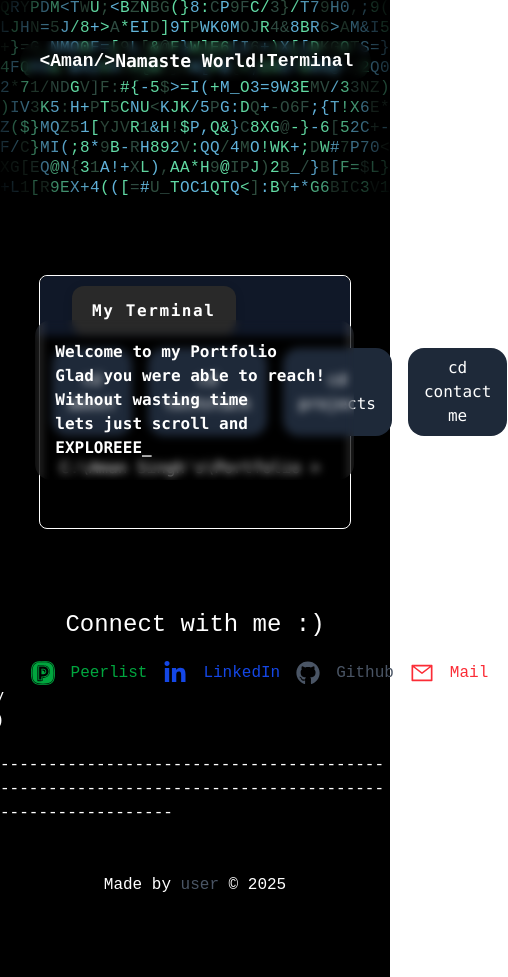
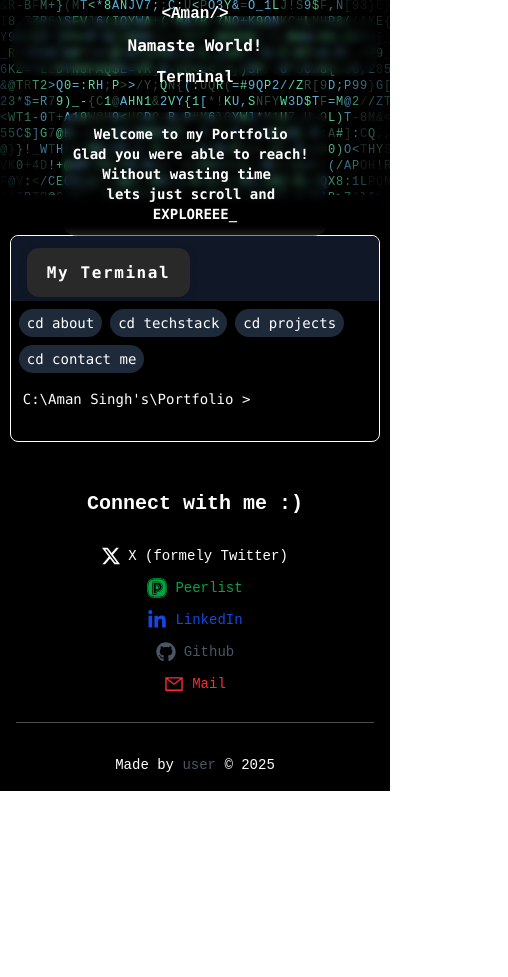
Before and after one commit to SinghAman21/portfolio, a React (Vite) app: page / in a window 390 px wide. Shown: the whole page, 508 px wide, since content can reach past the window. After the commit the page ends 844 px from the top, so only its background shows below. Built offline with nearby package versions, Linux system fonts and the light colour scheme.

Commit message:
responsiveness check

```diff
--- a/src/sections/terminal.tsx
+++ b/src/sections/terminal.tsx
@@ -30,37 +30,62 @@ export default function Terminal() {
 
   return (
     <>
-    <div className='flex justify-center items-start h-auto pt-20'>
-    <div className='bg-terminal-bg text-white font-mono h-auto w-[80vw] rounded-lg shadow-lg border border-white-700 mx-auto'>
+      <div className='flex justify-center items-start h-auto pt-10 sm:pt-20'>
+        <div className='bg-terminal-bg text-white font-mono h-auto
+          w-[95vw] sm:w-[90vw] lg:w-[80vw] rounded-lg shadow-lg
+          border border-white-700 mx-auto'>
+
           {/* Terminal Header */}
-      <div className='flex items-center justify-between bg-gray-900 px-4 py-2 rounded-t-lg h-15'>
-        <span className='text-white font-semibold'><button className="ui-btn rounded-xl relative top-1 left-4">
-          <span>
-            My Terminal
+          <div className='flex items-center justify-between bg-gray-900
+            px-2 sm:px-4 py-2 rounded-t-lg h-auto sm:h-15'>
+            <span className='text-white font-semibold'>
+              <button className="ui-btn rounded-xl relative
+                top-1 left-2 sm:left-4 text-sm sm:text-base">
+                <span>My Terminal</span>
+              </button>
             </span>
-        </button></span>
-        <div className='flex space-x-2'>
-          {/* <Minus size={18} className='text-yellow-500 cursor-pointer hover:text-yellow-400' />
-          <Square size={18} className='text-blue-500 cursor-pointer hover:text-blue-400' />
-          <X size={18} className='text-red-500 cursor-pointer hover:text-red-400' /> */}
-        </div>
           </div>
 
           {/* Terminal Body */}
-      <div className='flex flex-col p-3 space-y-3'>
+          <div className='flex flex-col p-2 sm:p-3 space-y-3'>
             {/* Navigation Buttons */}
-        <div className='flex space-x-4'>
-          <button className='bg-gray-800 hover:bg-gray-700 text-white px-4 py-2 rounded-2xl transition' onClick={() => handleButtonClick('about_me')}>cd about </button>
-          <button className='bg-gray-800 hover:bg-gray-700 text-white px-4 py-2 rounded-2xl transition' onClick={() => handleButtonClick('techstack')}>cd techstack</button>
-          <button className='bg-gray-800 hover:bg-gray-700 text-white px-4 py-2 rounded-2xl transition' onClick={() => handleButtonClick('projects')}>cd projects</button>
-          <button className='bg-gray-800 hover:bg-gray-700 text-white px-4 py-2 rounded-2xl transition' onClick={() => handleButtonClick('contact_me')}>cd contact me</button>
+            <div className='flex flex-wrap gap-2 sm:gap-4'>
+              <button className='bg-gray-800 hover:bg-gray-700 text-white
+                px-2 sm:px-4 py-1 sm:py-2 rounded-2xl transition
+                text-sm sm:text-base whitespace-nowrap cursor-pointer'
+                onClick={() => handleButtonClick('about_me')}>
+                cd about
+              </button>
+              <button className='bg-gray-800 hover:bg-gray-700 text-white
+                px-2 sm:px-4 py-1 sm:py-2 rounded-2xl transition
+                text-sm sm:text-base whitespace-nowrap cursor-pointer'
+                onClick={() => handleButtonClick('techstack')}>
+                cd techstack
+              </button>
+              <button className='bg-gray-800 hover:bg-gray-700 text-white
+                px-2 sm:px-4 py-1 sm:py-2 rounded-2xl transition
+                text-sm sm:text-base whitespace-nowrap cursor-pointer'
+                onClick={() => handleButtonClick('projects')}>
+                cd projects
+              </button>
+              <button className='bg-gray-800 hover:bg-gray-700 text-white
+                px-2 sm:px-4 py-1 sm:py-2 rounded-2xl transition
+                text-sm sm:text-base whitespace-nowrap cursor-pointer'
+                onClick={() => handleButtonClick('contact_me')}>
+                cd contact me
+              </button>
             </div>
 
             {/* Command Display */}
-        <code className=' p-2 rounded w-fit'>{path} &gt; {command}</code>
+            <code className='p-1 sm:p-2 rounded w-fit text-sm sm:text-base
+              break-all sm:break-normal'>
+              {path} &gt; {command}
+            </code>
 
             {/* Display Dynamic Content */}
-        <div className='p-2 rounded'>{showContent}</div>
+            <div className='p-1 sm:p-2 rounded overflow-x-auto'>
+              {showContent}
+            </div>
           </div>
         </div>
       </div>
--- a/src/support-components/FallingText.tsx
+++ b/src/support-components/FallingText.tsx
@@ -1,6 +1,12 @@
 import { useRef, useState, useEffect } from "react";
 // import Matter from "matter-js";
 import Matter from "matter-js";
+
+interface FontSize {
+    mobile: string;
+    tablet: string;
+    desktop: string;
+}
 
 interface FallingTextProps {
     text?: string;
@@ -11,7 +17,8 @@ interface FallingTextProps {
     wireframes?: boolean;
     gravity?: number;
     mouseConstraintStiffness?: number;
-    fontSize?: string;
+    fontSize?: string | number | FontSize;
+    containerClassName?: string;
 }
 
 const FallingText: React.FC<FallingTextProps> = ({
@@ -23,7 +30,8 @@ const FallingText: React.FC<FallingTextProps> = ({
     wireframes = false,
     gravity = 1,
     mouseConstraintStiffness = 0.2,
-    fontSize = "1rem"
+    fontSize = "1rem",
+    containerClassName = ""
 }) => {
     const containerRef = useRef<HTMLDivElement | null>(null);
     const textRef = useRef<HTMLDivElement | null>(null);
@@ -198,10 +206,21 @@ const FallingText: React.FC<FallingTextProps> = ({
         }
     };
 
+    const getFontSize = () => {
+        if (typeof fontSize === 'string' || typeof fontSize === 'number') {
+            return fontSize;
+        }
+
+        const width = window.innerWidth;
+        if (width <= 425) return fontSize.mobile;
+        if (width <= 1024) return fontSize.tablet;
+        return fontSize.desktop;
+    };
+
     return (
         <div
             ref={containerRef}
-            className="falling-text-container"
+            className={`falling-text-container ${containerClassName}`}
             onClick={trigger === "click" ? handleTrigger : undefined}
             onMouseOver={trigger === "hover" ? handleTrigger : undefined}
             style={{
@@ -213,7 +232,7 @@ const FallingText: React.FC<FallingTextProps> = ({
                 ref={textRef}
                 className="falling-text-target"
                 style={{
-                    fontSize: fontSize,
+                    fontSize: getFontSize(),
                     lineHeight: 1.4,
                 }}
             />
--- a/src/support-components/Headog.tsx
+++ b/src/support-components/Headog.tsx
@@ -41,24 +41,38 @@ EXPLOREEEE!`
   }, [cursorIndex, isTyping, isTyping2, text, text2]);
   return (
     <>
-      <div className='text-white z-10 absolute top-10 flex items-center justify-center w-full h-[5vh]'>
-        <nav className='h-10 bg-opacity-50 backdrop-blur-xs rounded-3xl p-5 w-[90vw] flex justify-between items-center'>
-          <a className="text-white text-lg font-bold cursor-pointer" onClick={()=>{
-            window.location.reload();
+    <div className='absolute top-0 left-0 w-full h-full z-50 pointer-events-none sm:h-[50vh]'>
+      <div className='text-white z-10 absolute top-4 sm: flex items-center justify-center w-full'>
+        <nav className='h-15 min-h-[40px] backdrop-blur-xs rounded-3xl
+           sm:p-5 w-[95vw] sm:w-[90vw] flex flex-col sm:flex-row
+          justify-center sm:justify-between items-center gap-2 sm:gap-0 pointer-events-auto'>
+
+          <a className="text-white text-base sm:text-lg font-bold cursor-pointer"
+            onClick={()=>{
+              window.location.reload();
           }}>&lt;Aman/&gt;</a>
-          <a  className="text-white text-lg font-bold">
-            <pre>
+
+          <a className="text-white text-base sm:text-lg font-bold">
+            <pre className="text-center">
               {typedText}{isTyping ? <span style={{animation: 'cursor 0.5s infinite'}}>_</span> : ''}
             </pre>
           </a>
-          <a  className="text-white text-lg font-bold cursor-pointer" onClick={scrollToTerminal}>Terminal</a>
+
+          <a className="text-white text-base sm:text-lg font-bold cursor-pointer"
+            onClick={scrollToTerminal}>
+            Terminal
+          </a>
         </nav>
+      </div>
 
+      <div className='flex items-center justify-center w-full h-auto px-4'>
+        <pre className='text-white z-10 relative top-[7rem] sm:top-[20rem]
+          p-3 sm: backdrop-blur-xs  rounded-2xl font-bold
+          text-sm sm:text-base text-center sm:text-left
+          max-w-[95%] sm:max-w-none whitespace-pre-wrap'>
+          {typedText2}{isTyping2 ? <span style={{animation: 'cursor 0.5s infinite'}}>_</span> : ''}
+        </pre>
       </div>
-      <div className='flex items-center justify-center w-auto h-auto'>
-      <pre className='text-white z-10 absolute top-[20rem] p-5 backdrop-blur-xs bg-blue rounded-2xl font-bold'>
-        {typedText2}{isTyping2 ? <span style={{animation: 'cursor 0.5s infinite'}}>_</span> : ''}
-      </pre>
       </div>
     </>
   )
--- a/src/support-components/LetterGlitch.tsx
+++ b/src/support-components/LetterGlitch.tsx
@@ -27,9 +27,9 @@ const LetterGlitch = ({
   const context = useRef<CanvasRenderingContext2D | null>(null);
   const lastGlitchTime = useRef(Date.now());
 
-  const fontSize = 16;
-  const charWidth = 10;
-  const charHeight = 20;
+  let fontSize = 16;
+  let charWidth = 10;
+  let charHeight = 20;
 
   const lettersAndSymbols = [
     "A",
@@ -277,6 +277,34 @@ const LetterGlitch = ({
     // eslint-disable-next-line react-hooks/exhaustive-deps
   }, [glitchSpeed, smooth]);
 
+  useEffect(() => {
+    const updateDimensions = () => {
+      const width = window.innerWidth;
+      if (width <= 425) { // Mobile
+        fontSize = 12;
+        charWidth = 8;
+        charHeight = 16;
+      } else if (width <= 1024) { // Tablet
+        fontSize = 14;
+        charWidth = 9;
+        charHeight = 18;
+      } else { // Desktop
+        fontSize = 16;
+        charWidth = 10;
+        charHeight = 20;
+      }
+
+      if (canvasRef.current) {
+        resizeCanvas();
+      }
+    };
+
+    window.addEventListener('resize', updateDimensions);
+    updateDimensions(); // Initial call
+
+    return () => window.removeEventListener('resize', updateDimensions);
+  }, []);
+
   const containerStyle = {
     position: "relative",
     width: "100%",
@@ -314,8 +342,12 @@ const LetterGlitch = ({
   };
 
   return (
-    <div className='h-[90px] w-auto ' style={containerStyle as React.CSSProperties} >
-      <canvas ref={canvasRef} style={canvasStyle} />
+    <div className='h-[60px] max-sm:h-[70px] lg:h-[90px] w-auto' style={containerStyle as React.CSSProperties}>
+      <canvas
+        ref={canvasRef}
+        style={canvasStyle}
+        className='max-w-[425px] sm:max-w-full mx-auto'
+      />
       {outerVignette && (
         <div style={outerVignetteStyle as React.CSSProperties}></div>
       )}
--- a/src/support-components/footer.tsx
+++ b/src/support-components/footer.tsx
@@ -2,55 +2,92 @@ import React from 'react';
 import { FaLinkedinIn, FaGithub } from 'react-icons/fa';
 import { SiPeerlist } from 'react-icons/si';
 import { AiOutlineMail } from 'react-icons/ai';
+
 export default function Foooter() {
   const date = new Date()
   return (
     <>
-      <div className='flex flex-col items-center justify-center pt-[5rem]'>
-        <span className='text-white text-2xl bold'>Connect with me :)</span>
+      <div className='flex flex-col items-center justify-center pt-[3rem] sm:pt-[5rem]'>
+        <span className='text-white text-xl sm:text-2xl font-bold mb-4'>Connect with me :)</span>
 
+        <div id="connect" className="h-auto w-full max-w-[425px] sm:max-w-none
+          flex flex-col sm:flex-row flex-wrap justify-center items-center
+          p-3 sm:p-5 gap-3 sm:gap-4">
 
-        <div id="connect" className="h-auto w-auto flex flex-row p-5 justify-center  gap-4">
-          <a href="https://twitter.com/aman__singh29" target="_blank" rel="noopener noreferrer">
-            <span className="text-white flex items-center gap-4">
-              <svg xmlns="http://www.w3.org/2000/svg" width="20" height="20" fill="currentColor" viewBox="0 0 16 16">
+          <a href="https://twitter.com/aman__singh29"
+            target="_blank"
+            rel="noopener noreferrer"
+            className="w-full sm:w-auto">
+            <span className="text-white flex items-center justify-center sm:justify-start
+              gap-2 sm:gap-4 text-sm sm:text-base hover:opacity-80 transition-opacity">
+              <svg xmlns="http://www.w3.org/2000/svg" width="18" height="18" fill="currentColor" viewBox="0 0 16 16">
                 <path d="M12.6.75h2.454l-5.36 6.142L16 15.25h-4.937l-3.867-5.07-4.425 5.07H.316l5.733-6.57L0 .75h5.063l3.495 4.633L12.601.75Zm-.86 13.028h1.36L4.323 2.145H2.865z" />
               </svg>
               X (formely Twitter)
             </span>
           </a>
-          <a href="https://peerlist.io/singhaman21" target="_blank" rel="noopener noreferrer">
-            <span className="text-green-600 flex items-center gap-4">
-              <SiPeerlist size={24} />
+
+          <a href="https://peerlist.io/singhaman21"
+            target="_blank"
+            rel="noopener noreferrer"
+            className="w-full sm:w-auto">
+            <span className="text-green-600 flex items-center justify-center sm:justify-start
+              gap-2 sm:gap-4 text-sm sm:text-base hover:opacity-80 transition-opacity">
+              <SiPeerlist size={20} className="sm:text-[24px]" />
               Peerlist
             </span>
           </a>
-          <a href="https://www.linkedin.com/in/aman-singh21" target="_blank" rel="noopener noreferrer">
-            <span className="text-blue-700 flex items-center gap-4">
-              <FaLinkedinIn size={24} />
+
+          <a href="https://www.linkedin.com/in/aman-singh21"
+            target="_blank"
+            rel="noopener noreferrer"
+            className="w-full sm:w-auto">
+            <span className="text-blue-700 flex items-center justify-center sm:justify-start
+              gap-2 sm:gap-4 text-sm sm:text-base hover:opacity-80 transition-opacity">
+              <FaLinkedinIn size={20} className="sm:text-[24px]" />
               LinkedIn
             </span>
           </a>
-          <a href="https://github.com/SinghAman21" target="_blank" rel="noopener noreferrer">
-            <span className="text-gray-600 flex items-center gap-4">
-              <FaGithub size={24} />
+
+          <a href="https://github.com/SinghAman21"
+            target="_blank"
+            rel="noopener noreferrer"
+            className="w-full sm:w-auto">
+            <span className="text-gray-600 flex items-center justify-center sm:justify-start
+              gap-2 sm:gap-4 text-sm sm:text-base hover:opacity-80 transition-opacity">
+              <FaGithub size={20} className="sm:text-[24px]" />
               Github
             </span>
           </a>
-          <a href="mailto:work.singhaman@gmail.com" target="_blank" rel="noopener noreferrer">
-            <span className="text-red-500 flex items-center gap-4">
-              <AiOutlineMail size={24} />
+
+          <a href="mailto:work.singhaman@gmail.com"
+            target="_blank"
+            rel="noopener noreferrer"
+            className="w-full sm:w-auto">
+            <span className="text-red-500 flex items-center justify-center sm:justify-start
+              gap-2 sm:gap-4 text-sm sm:text-base hover:opacity-80 transition-opacity">
+              <AiOutlineMail size={20} className="sm:text-[24px]" />
               Mail
             </span>
           </a>
         </div>
-        <span className='text-white'>--------------------------------------------------------------------------------------------------</span>
-        <span className='text-white py-[4rem] relative top-[-1rem]'>Made by <a href="https://github.com/SinghAman21" target="_blank" rel="noopener noreferrer">
-          <span className="text-gray-600  gap-4">
-            user
-          </span>
-        </a> &copy; {date.getFullYear()}</span>
 
+        <div className="w-full max-w-[425px] sm:max-w-none px-4 sm:px-0">
+          <hr className="border-white/30 my-4 sm:my-6" />
+        </div>
+
+        <span className='text-white py-4 sm:py-[4rem] text-sm sm:text-base'>
+          Made by {' '}
+          <a href="https://github.com/SinghAman21"
+            target="_blank"
+            rel="noopener noreferrer"
+            className="hover:opacity-80 transition-opacity">
+            <span className="text-gray-600">
+              user
+            </span>
+          </a>
+          {' '}&copy; {date.getFullYear()}
+        </span>
       </div>
     </>
   );
--- a/tailwind.config.js
+++ b/tailwind.config.js
@@ -6,7 +6,11 @@ export default {
       colors: {
         'terminal-bg': '#0c0c0c',
         'terminal-navbar': '#333333',
-      }
+      },
+      screens: {
+        'mobile': '425px',
+        'tablet': '1024px',
+      },
     },
   },
   plugins: [
```
Also changed, not shown: src/index.css (+34 -0 lines), src/support-components/Aman.tsx (+20 -10 lines), src/support-components/Contactme.tsx (+49 -17 lines), src/support-components/Projects.tsx (+46 -15 lines), src/support-components/TechStack.tsx (+9 -2 lines). Lines whose indentation alone changed are shown as unchanged.
